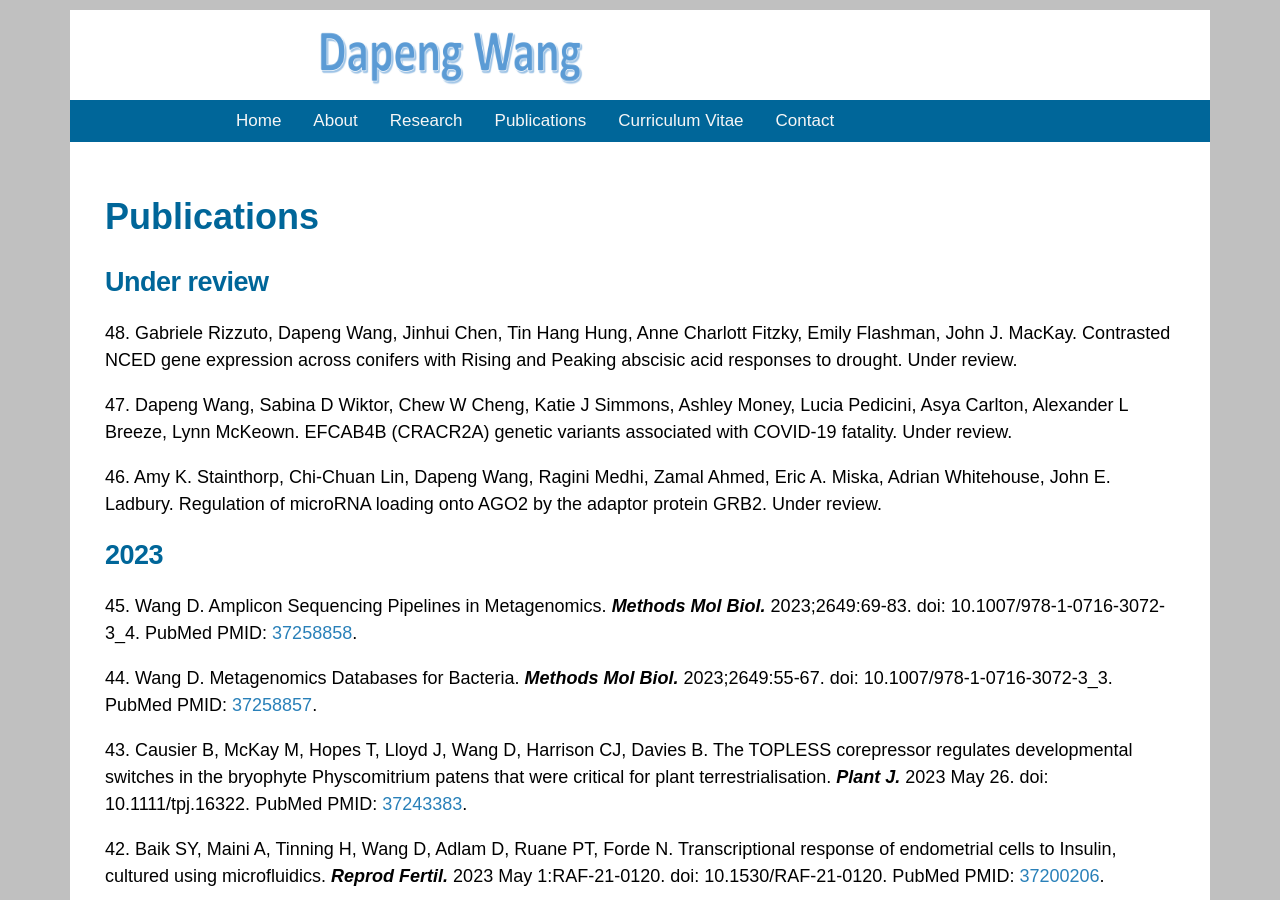
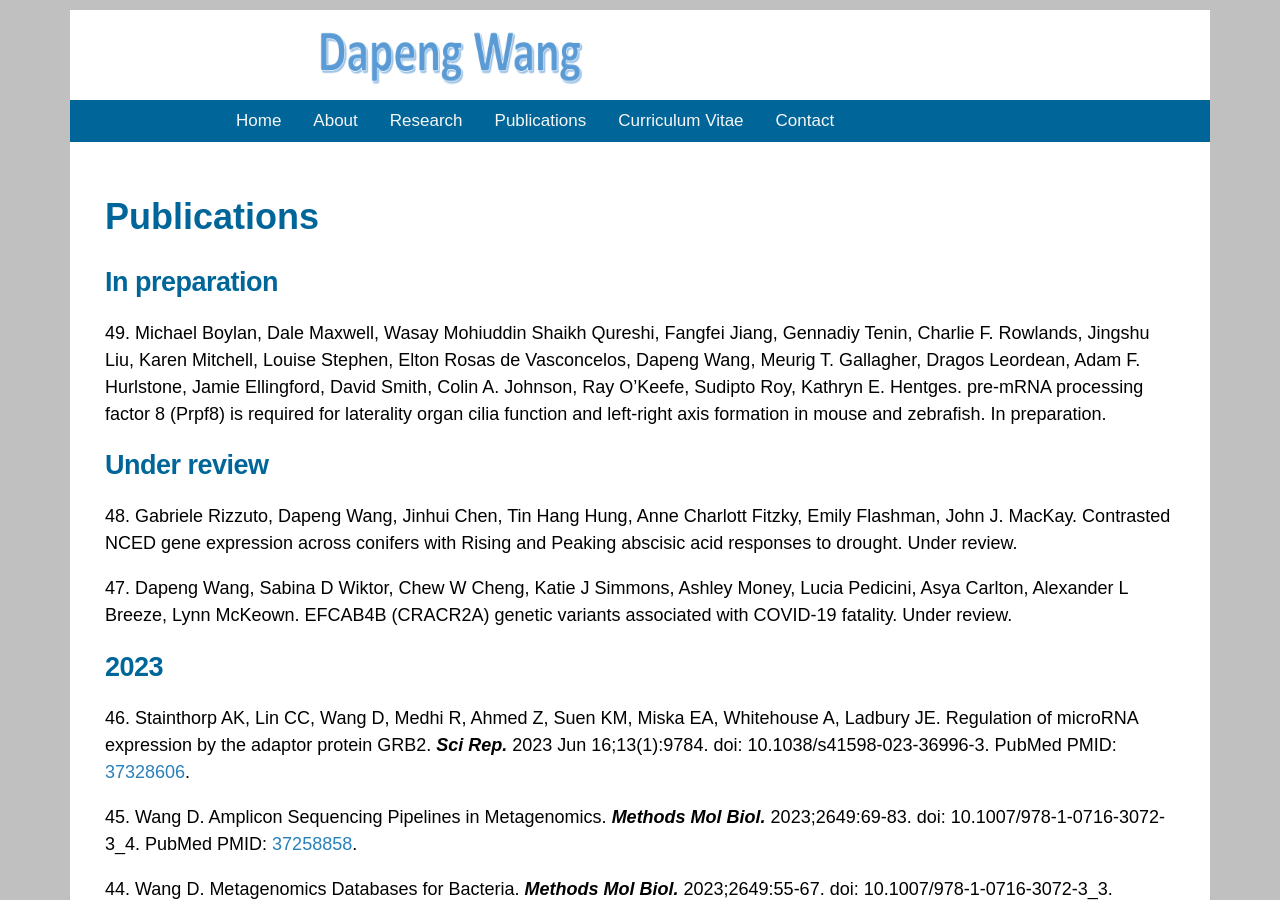
Before and after one commit to NextGenBioinformatics/dapeng-wang, a Jekyll site: the page publications.html, which Jekyll copies as it is, in a window 1280 px wide and 900 px high. Built offline with Jekyll 4.4.1, drawn with Linux system fonts in a browser that asks for light colours.

Commit message:
Add files via upload

```diff
--- a/publications.html
+++ b/publications.html
@@ -34,15 +34,19 @@
 
                 <h1 class="title">Publications</h1>
 
+                <h2>In preparation</h2>
+
+                <p>49. Michael Boylan, Dale Maxwell, Wasay Mohiuddin Shaikh Qureshi, Fangfei Jiang, Gennadiy Tenin, Charlie F. Rowlands, Jingshu Liu, Karen Mitchell, Louise Stephen, Elton Rosas de Vasconcelos, Dapeng Wang, Meurig T. Gallagher, Dragos Leordean, Adam F. Hurlstone, Jamie Ellingford, David Smith, Colin A. Johnson, Ray O’Keefe, Sudipto Roy, Kathryn E. Hentges. pre-mRNA processing factor 8 (Prpf8) is required for laterality organ cilia function and left-right axis formation in mouse and zebrafish. In preparation.
+
                 <h2>Under review</h2>
 
                 <p>48. Gabriele Rizzuto, Dapeng Wang, Jinhui Chen, Tin Hang Hung, Anne Charlott Fitzky, Emily Flashman, John J. MacKay. Contrasted NCED gene expression across conifers with Rising and Peaking abscisic acid responses to drought. Under review.</p>
 
                 <p>47. Dapeng Wang, Sabina D Wiktor, Chew W Cheng, Katie J Simmons, Ashley Money, Lucia Pedicini, Asya Carlton, Alexander L Breeze, Lynn McKeown. EFCAB4B (CRACR2A) genetic variants associated with COVID-19 fatality. Under review.</p>
 
-                <p>46. Amy K. Stainthorp, Chi-Chuan Lin, Dapeng Wang, Ragini Medhi, Zamal Ahmed, Eric A. Miska, Adrian Whitehouse, John E. Ladbury. Regulation of microRNA loading onto AGO2 by the adaptor protein GRB2. Under review.</p>
+                <h2>2023</h2>
 
-                <h2>2023</h2>
+                <p>46. Stainthorp AK, Lin CC, Wang D, Medhi R, Ahmed Z, Suen KM, Miska EA, Whitehouse A, Ladbury JE. Regulation of microRNA expression by the adaptor protein GRB2. <b><i>Sci Rep.</i></b> 2023 Jun 16;13(1):9784. doi: 10.1038/s41598-023-36996-3. PubMed PMID: <a target="blank" href="https://www.ncbi.nlm.nih.gov/pubmed/37328606">37328606</a>.</p>
 
                 <p>45. Wang D. Amplicon Sequencing Pipelines in Metagenomics. <b><i>Methods Mol Biol.</i></b> 2023;2649:69-83. doi: 10.1007/978-1-0716-3072-3_4. PubMed PMID: <a target="blank" href="https://pubmed.ncbi.nlm.nih.gov/37258858/">37258858</a>.</p>
 
```
